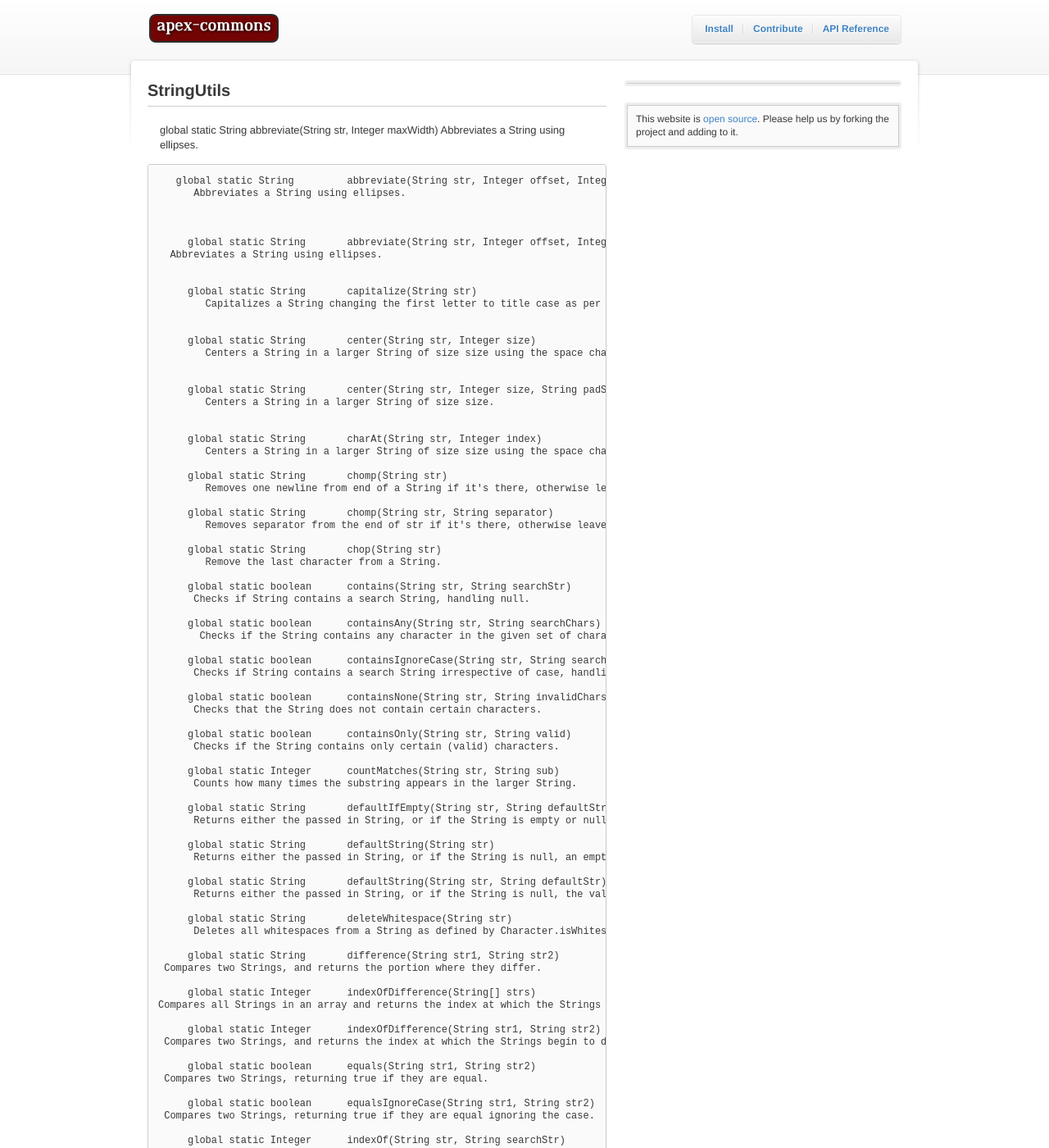
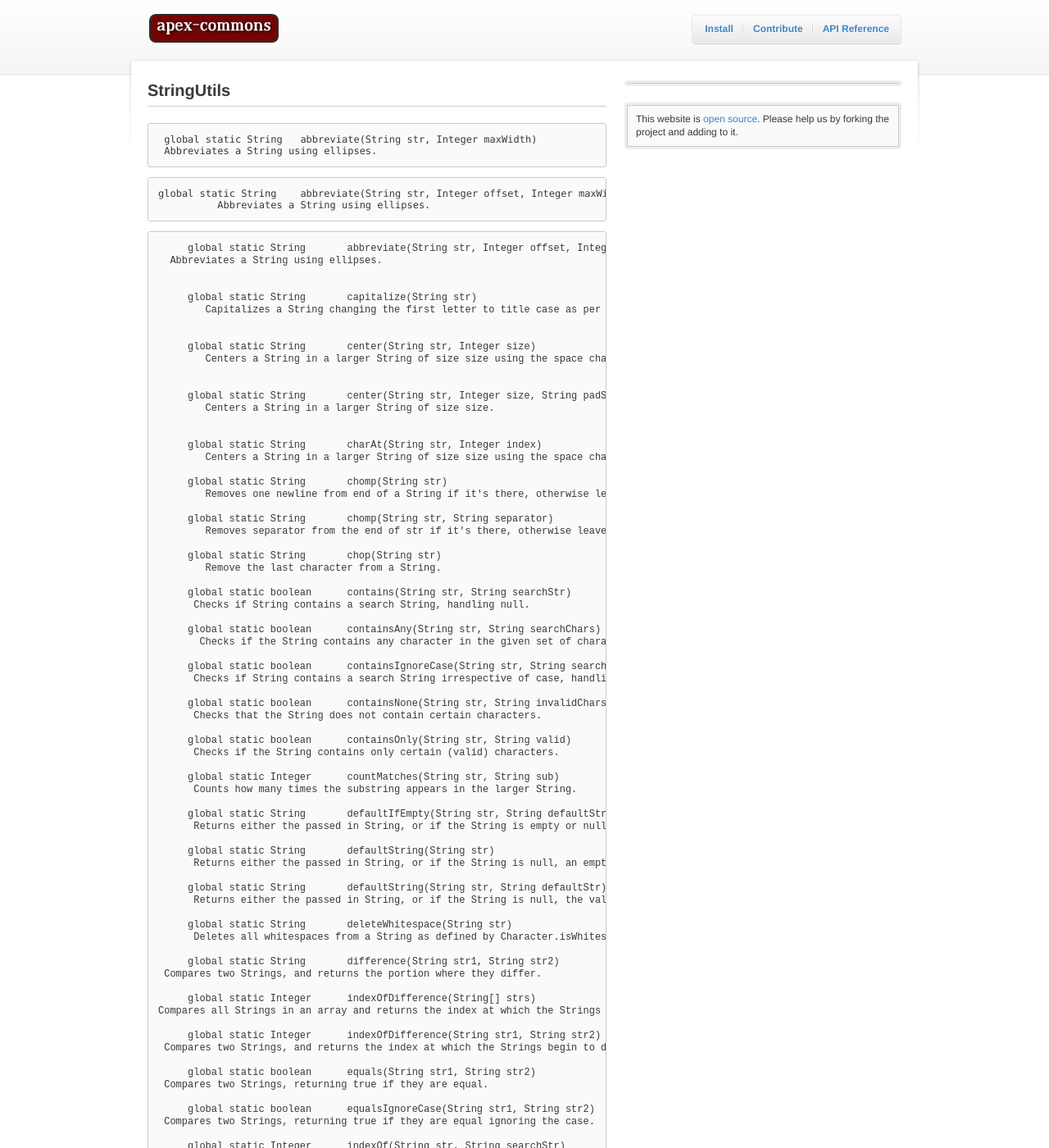
Before and after one commit to apex-commons/apex-commons.github.com, a Jekyll site: the page built from _posts/2011-05-11-stringutils.markdown, in a window 1280 px wide and 1400 px high. Shown: the whole window at 82% size. Built offline with Jekyll 4.4.1, drawn with Linux system fonts in a browser that asks for light colours; some of the changed text lies outside the part shown.

Commit message:
Edited _posts/2011-05-11-stringutils.markdown via GitHub

```diff
--- a/_posts/2011-05-11-stringutils.markdown
+++ b/_posts/2011-05-11-stringutils.markdown
@@ -4,11 +4,11 @@
 categories: api
 ---
 
-> global static String 	abbreviate(String str, Integer maxWidth)
-> Abbreviates a String using ellipses.
+<pre> global static String 	abbreviate(String str, Integer maxWidth)
+ Abbreviates a String using ellipses. </pre>
 
-       global static String 	abbreviate(String str, Integer offset, Integer maxWidth)
-          Abbreviates a String using ellipses.
+<pre>global static String 	abbreviate(String str, Integer offset, Integer maxWidth)
+          Abbreviates a String using ellipses.</pre>
 
 
 
```
